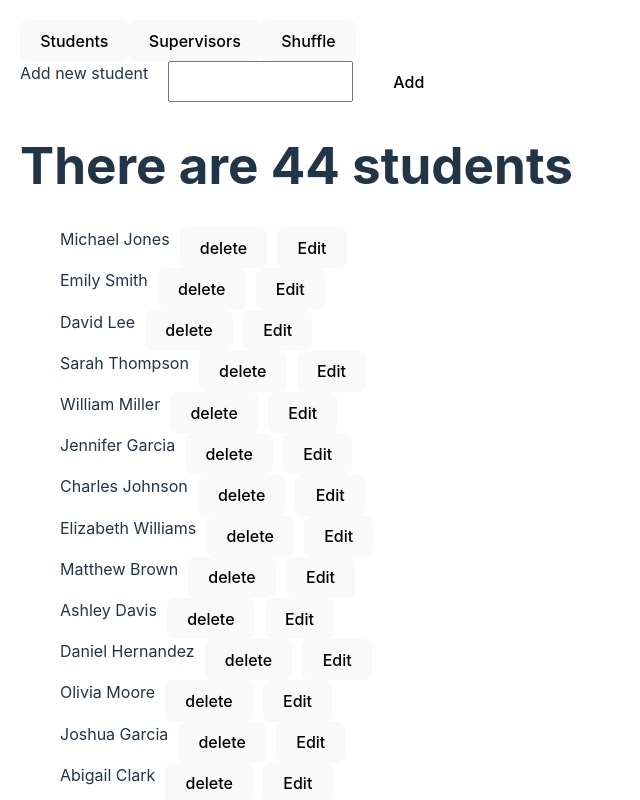
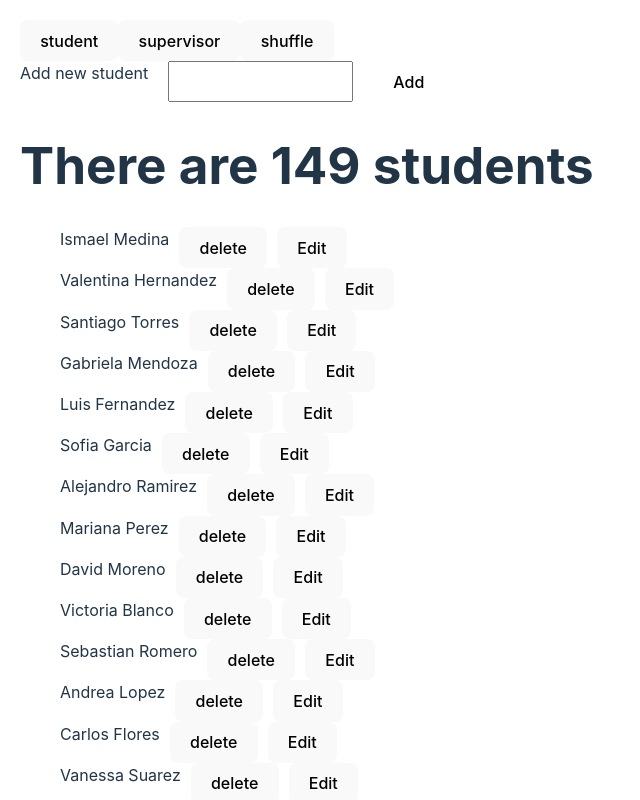
Before and after one commit to jm-mogo/studentsTableShuffle, a React (Vite) app: page / in a window 1280 px wide. Shown: the top 800 px of the page, without its empty margins (0-640 px from the left). Built offline with nearby package versions, Linux system fonts and the light colour scheme.

Commit message:
extend json file

```diff
--- a/src/App.jsx
+++ b/src/App.jsx
@@ -3,6 +3,18 @@ import StudentsList from "./StudentsList.jsx";
 import { useState } from "react";
 import data from "./data.json";
 import Shuffle from "./Shuffle.jsx";
+
+function ButtonMenuSelection({ menuName, setMenuSelection }) {
+    return (
+        <button
+            onClick={() => {
+                setMenuSelection(menuName);
+            }}
+        >
+            {menuName}
+        </button>
+    );
+}
 
 function App() {
     const [menuSelection, setMenuSelection] = useState("student");
@@ -10,27 +22,18 @@ function App() {
 
     return (
         <>
-            <button
-                onClick={() => {
-                    setMenuSelection("student");
-                }}
-            >
-                Students
-            </button>
-            <button
-                onClick={() => {
-                    setMenuSelection("supervisor");
-                }}
-            >
-                Supervisors
-            </button>
-            <button
-                onClick={() => {
-                    setMenuSelection("shuffle");
-                }}
-            >
-                Shuffle
-            </button>
+            <ButtonMenuSelection
+                menuName={"student"}
+                setMenuSelection={setMenuSelection}
+            />
+            <ButtonMenuSelection
+                menuName={"supervisor"}
+                setMenuSelection={setMenuSelection}
+            />
+            <ButtonMenuSelection
+                menuName={"shuffle"}
+                setMenuSelection={setMenuSelection}
+            />
             {menuSelection !== "shuffle" ? (
                 <StudentsList
                     students={students}
--- a/src/Shuffle.jsx
+++ b/src/Shuffle.jsx
@@ -54,7 +54,7 @@ function Shuffle({ students }) {
 
     return (
         <>
-            <div>
+            <div style={{ display: "flex", gap: "10px" }}>
                 <label htmlFor="">Ammount of tables</label>
                 <input
                     type="number"
--- a/src/data.json
+++ b/src/data.json
@@ -1,51 +1,163 @@
 [
-    { "name": "Michael Jones", "role": "student" },
-    { "name": "Emily Smith", "role": "student" },
-    { "name": "David Lee", "role": "student" },
-    { "name": "Sarah Thompson", "role": "student" },
-    { "name": "William Miller", "role": "student" },
-    { "name": "Jennifer Garcia", "role": "student" },
-    { "name": "Charles Johnson", "role": "student" },
-    { "name": "Elizabeth Williams", "role": "student" },
-    { "name": "Matthew Brown", "role": "student" },
-    { "name": "Ashley Davis", "role": "student" },
-    { "name": "Daniel Hernandez", "role": "student" },
-    { "name": "Olivia Moore", "role": "student" },
-    { "name": "Joshua Garcia", "role": "student" },
-    { "name": "Abigail Clark", "role": "student" },
-    { "name": "Nicholas Ramirez", "role": "student" },
-    { "name": "Mia Rodriguez", "role": "student" },
-    { "name": "Joseph Lewis", "role": "student" },
-    { "name": "Madison Jackson", "role": "student" },
-    { "name": "Benjamin Young", "role": "student" },
-    { "name": "Evelyn Walker", "role": "student" },
-    { "name": "Andrew Allen", "role": "student" },
-    { "name": "Brittany King", "role": "student" },
-    { "name": "Christopher Nelson", "role": "student" },
-    { "name": "Samantha Lopez", "role": "student" },
-    { "name": "Kevin Wright", "role": "student" },
-    { "name": "Amanda Scott", "role": "student" },
-    { "name": "George Baker", "role": "student" },
-    { "name": "Sofia Green", "role": "student" },
-    { "name": "Noah Adams", "role": "student" },
-    { "name": "Isabella Garcia", "role": "student" },
-    { "name": "Elijah Miller", "role": "student" },
-    { "name": "Charlotte Hernandez", "role": "student" },
-    { "name": "James Gonzalez", "role": "student" },
-    { "name": "Ava Brown", "role": "student" },
-    { "name": "Logan Lewis", "role": "student" },
-    { "name": "Grace Moore", "role": "student" },
-    { "name": "Benjamin Thomas", "role": "student" },
-    { "name": "Evelyn Johnson", "role": "student" },
-    { "name": "Matthew Walker", "role": "student" },
-    { "name": "Ashley Young", "role": "student" },
-    { "name": "Daniel Garcia", "role": "student" },
-    { "name": "Olivia King", "role": "student" },
-    { "name": "Joshua Rodriguez", "role": "student" },
-    { "name": "Abigail Hernandez", "role": "student" },
-    { "name": "Nicholas Lopez", "role": "supervisor" },
-    { "name": "Mia Moore", "role": "supervisor" },
-    { "name": "Joseph Allen", "role": "supervisor" },
-    { "name": "Madison Garcia", "role": "supervisor" },
-    { "name": "Benjamin Walker", "role": "supervisor" }
+    { "name": "Ismael Medina", "role": "student" },
+    { "name": "Valentina Hernandez", "role": "student" },
+    { "name": "Santiago Torres", "role": "student" },
+    { "name": "Gabriela Mendoza", "role": "student" },
+    { "name": "Luis Fernandez", "role": "student" },
+    { "name": "Sofia Garcia", "role": "student" },
+    { "name": "Alejandro Ramirez", "role": "student" },
+    { "name": "Mariana Perez", "role": "student" },
+    { "name": "David Moreno", "role": "student" },
+    { "name": "Victoria Blanco", "role": "student" },
+    { "name": "Sebastian Romero", "role": "student" },
+    { "name": "Andrea Lopez", "role": "student" },
+    { "name": "Carlos Flores", "role": "student" },
+    { "name": "Vanessa Suarez", "role": "student" },
+    { "name": "Miguel Castro", "role": "student" },
+    { "name": "Yuliana Diaz", "role": "student" },
+    { "name": "Roberto Vargas", "role": "student" },
+    { "name": "Maria Jimenez", "role": "student" },
+    { "name": "Daniel Arias", "role": "student" },
+    { "name": "Paula Santos", "role": "student" },
+    { "name": "Juan Gonzalez", "role": "student" },
+    { "name": "Cristina Reyes", "role": "student" },
+    { "name": "Pedro Navarro", "role": "student" },
+    { "name": "Isabel Morales", "role": "student" },
+    { "name": "Diego Gutierrez", "role": "student" },
+    { "name": "Camila Rojas", "role": "student" },
+    { "name": "Jorge Molina", "role": "student" },
+    { "name": "Sandra Ortiz", "role": "student" },
+    { "name": "Enrique Dominguez", "role": "student" },
+    { "name": "Laura Aguilera", "role": "student" },
+    { "name": "Francisco Chacon", "role": "student" },
+    { "name": "Amanda Marquez", "role": "student" },
+    { "name": "Gabriel Peña", "role": "student" },
+    { "name": "Natalia Bernal", "role": "student" },
+    { "name": "Edgar Soto", "role": "student" },
+    { "name": "Catalina Bautista", "role": "student" },
+    { "name": "Oscar Mejia", "role": "student" },
+    { "name": "Evelyn Ramirez", "role": "student" },
+    { "name": "Ricardo Camacho", "role": "student" },
+    { "name": "Diana Suarez", "role": "student" },
+    { "name": "Andres Torres", "role": "student" },
+    { "name": "Paula Vargas", "role": "student" },
+    { "name": "Juan Rodriguez", "role": "student" },
+    { "name": "Cristina Hernandez", "role": "student" },
+    { "name": "Pedro Garcia", "role": "student" },
+    { "name": "Isabel Martinez", "role": "supervisor" },
+    { "name": "Diego Lopez", "role": "supervisor" },
+    { "name": "Camila Moreno", "role": "supervisor" },
+    { "name": "Jorge Blanco", "role": "supervisor" },
+    { "name": "Sandra Diaz", "role": "supervisor" },
+    { "name": "Enrique Fernandez", "role": "supervisor" },
+    { "name": "Laura Romero", "role": "supervisor" },
+    { "name": "Francisco Jimenez", "role": "supervisor" },
+    { "name": "Amanda Gonzalez", "role": "supervisor" },
+    { "name": "Gabriel Arias", "role": "supervisor" },
+    { "name": "Natalia Santos", "role": "supervisor" },
+    { "name": "Edgar Navarro", "role": "supervisor" },
+    { "name": "Wilmer Reyes", "role": "student" },
+    { "name": "Jennifer Morales", "role": "student" },
+    { "name": "Leonardo Rojas", "role": "student" },
+    { "name": "Graciela Molina", "role": "student" },
+    { "name": "Simon Ortiz", "role": "student" },
+    { "name": "Alejandra Dominguez", "role": "student" },
+    { "name": "Brayan Aguilera", "role": "student" },
+    { "name": "Estefania Chacon", "role": "student" },
+    { "name": "Matias Marquez", "role": "student" },
+    { "name": "Valeria Peña", "role": "student" },
+    { "name": "Nicolas Bernal", "role": "student" },
+    { "name": "Mariana Soto", "role": "student" },
+    { "name": "Ezequiel Bautista", "role": "student" },
+    { "name": "Soledad Mejia", "role": "student" },
+    { "name": "Armando Ramirez", "role": "student" },
+    { "name": "Daniela Camacho", "role": "student" },
+    { "name": "Sebastian Torres", "role": "student" },
+    { "name": "Gabriela Vargas", "role": "student" },
+    { "name": "Alejandro Rodriguez", "role": "student" },
+    { "name": "Mariana Hernandez", "role": "student" },
+    { "name": "David Garcia", "role": "student" },
+    { "name": "Victoria Martinez", "role": "student" },
+    { "name": "Sebastian Lopez", "role": "student" },
+    { "name": "Andrea Moreno", "role": "student" },
+    { "name": "Carlos Blanco", "role": "student" },
+    { "name": "Vanessa Diaz", "role": "student" },
+    { "name": "Miguel Fernandez", "role": "student" },
+    { "name": "Yuliana Romero", "role": "student" },
+    { "name": "Roberto Jimenez", "role": "student" },
+    { "name": "Maria Gonzalez", "role": "student" },
+    { "name": "Daniel Arias", "role": "student" },
+    { "name": "Paula Santos", "role": "student" },
+    { "name": "Juan Navarro", "role": "student" },
+    { "name": "Cristina Morales", "role": "student" },
+    { "name": "Pedro Rojas", "role": "student" },
+    { "name": "Isabel Molina", "role": "student" },
+    { "name": "Diego Ortiz", "role": "student" },
+    { "name": "Camila Dominguez", "role": "student" },
+    { "name": "Jorge Aguilera", "role": "student" },
+    { "name": "Sandra Chacon", "role": "student" },
+    { "name": "Enrique Marquez", "role": "student" },
+    { "name": "Laura Peña", "role": "student" },
+    { "name": "Francisco Bernal", "role": "student" },
+    { "name": "Amanda Soto", "role": "student" },
+    { "name": "Gabriel Bautista", "role": "student" },
+    { "name": "Natalia Mejia", "role": "student" },
+    { "name": "Edgar Ramirez", "role": "student" },
+    { "name": "Diana Camacho", "role": "student" },
+    { "name": "Andres Torres", "role": "student" },
+    { "name": "Paula Vargas", "role": "student" },
+    { "name": "Juan Rodriguez", "role": "student" },
+    { "name": "Cristina Hernandez", "role": "student" },
+    { "name": "Pedro Garcia", "role": "student" },
+    { "name": "Isabel Martinez", "role": "student" },
+    { "name": "Diego Lopez", "role": "student" },
+    { "name": "Camila Moreno", "role": "student" },
+    { "name": "Carlos Flores", "role": "student" },
+    { "name": "Vanessa Suarez", "role": "student" },
+    { "name": "Miguel Castro", "role": "student" },
+    { "name": "Yuliana Diaz", "role": "student" },
+    { "name": "Roberto Vargas", "role": "student" },
+    { "name": "Maria Jimenez", "role": "student" },
+    { "name": "Daniel Arias", "role": "student" },
+    { "name": "Paula Santos", "role": "student" },
+    { "name": "Juan Gonzalez", "role": "student" },
+    { "name": "Cristina Reyes", "role": "student" },
+    { "name": "Pedro Navarro", "role": "student" },
+    { "name": "Isabel Morales", "role": "student" },
+    { "name": "Diego Gutierrez", "role": "student" },
+    { "name": "Camila Rojas", "role": "student" },
+    { "name": "Jorge Molina", "role": "student" },
+    { "name": "Sandra Ortiz", "role": "student" },
+    { "name": "Enrique Dominguez", "role": "student" },
+    { "name": "Laura Aguilera", "role": "student" },
+    { "name": "Francisco Chacon", "role": "student" },
+    { "name": "Amanda Marquez", "role": "student" },
+    { "name": "Gabriel Peña", "role": "student" },
+    { "name": "Natalia Bernal", "role": "student" },
+    { "name": "Edgar Soto", "role": "student" },
+    { "name": "Catalina Bautista", "role": "student" },
+    { "name": "Oscar Mejia", "role": "student" },
+    { "name": "Evelyn Ramirez", "role": "student" },
+    { "name": "Ricardo Camacho", "role": "student" },
+    { "name": "Diana Torres", "role": "student" },
+    { "name": "Andres Vargas", "role": "student" },
+    { "name": "Alexis Williamson", "role": "student" },
+    { "name": "Benjamin Hayes", "role": "student" },
+    { "name": "Evelyn Miller", "role": "student" },
+    { "name": "Charles Sanchez", "role": "student" },
+    { "name": "Ava Jones", "role": "student" },
+    { "name": "Liam Wilson", "role": "student" },
+    { "name": "Sophia Moore", "role": "student" },
+    { "name": "Ethan Lewis", "role": "student" },
+    { "name": "Charlotte Taylor", "role": "student" },
+    { "name": "Noah Garcia", "role": "student" },
+    { "name": "Mia Hernandez", "role": "student" },
+    { "name": "Daniel Rodriguez", "role": "student" },
+    { "name": "Emily Gonzalez", "role": "student" },
+    { "name": "Michael Thomas", "role": "student" },
+    { "name": "Hannah Jackson", "role": "student" },
+    { "name": "James Brown", "role": "student" },
+    { "name": "Ashley Garcia", "role": "student" },
+    { "name": "Ryan Hernandez", "role": "student" },
+    { "name": "Christopher Ramirez", "role": "student" }
 ]
```
